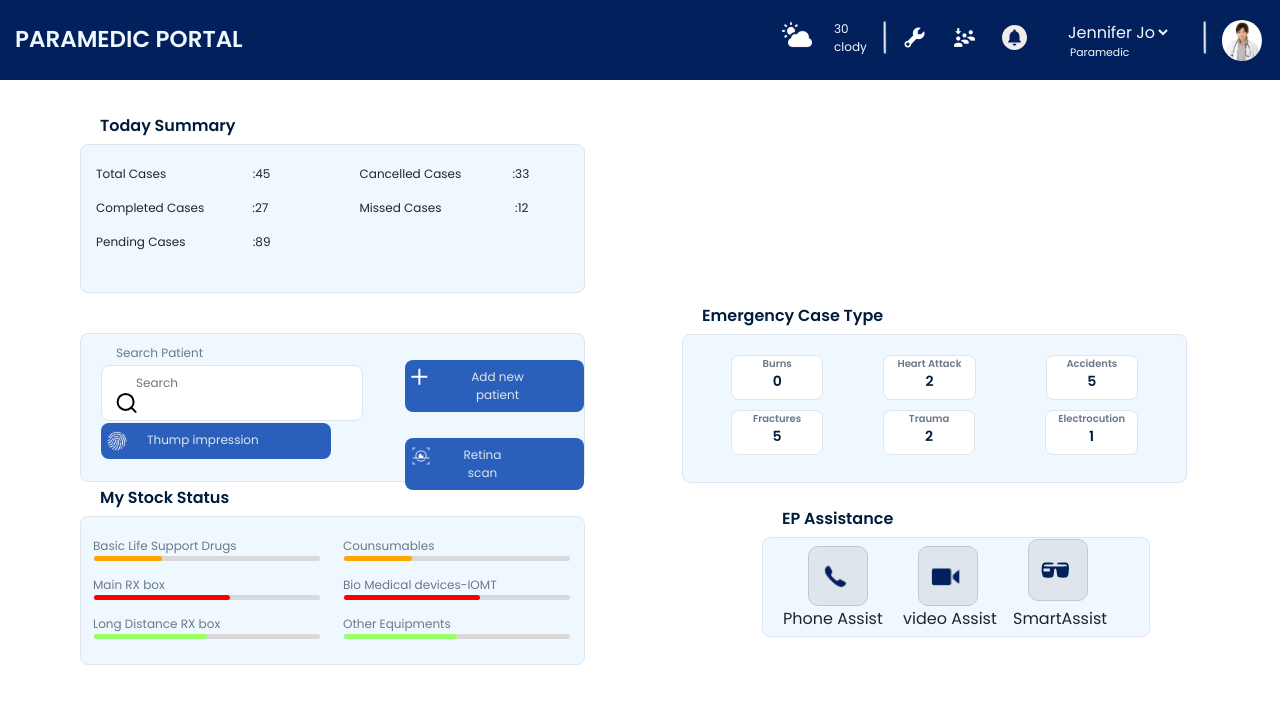
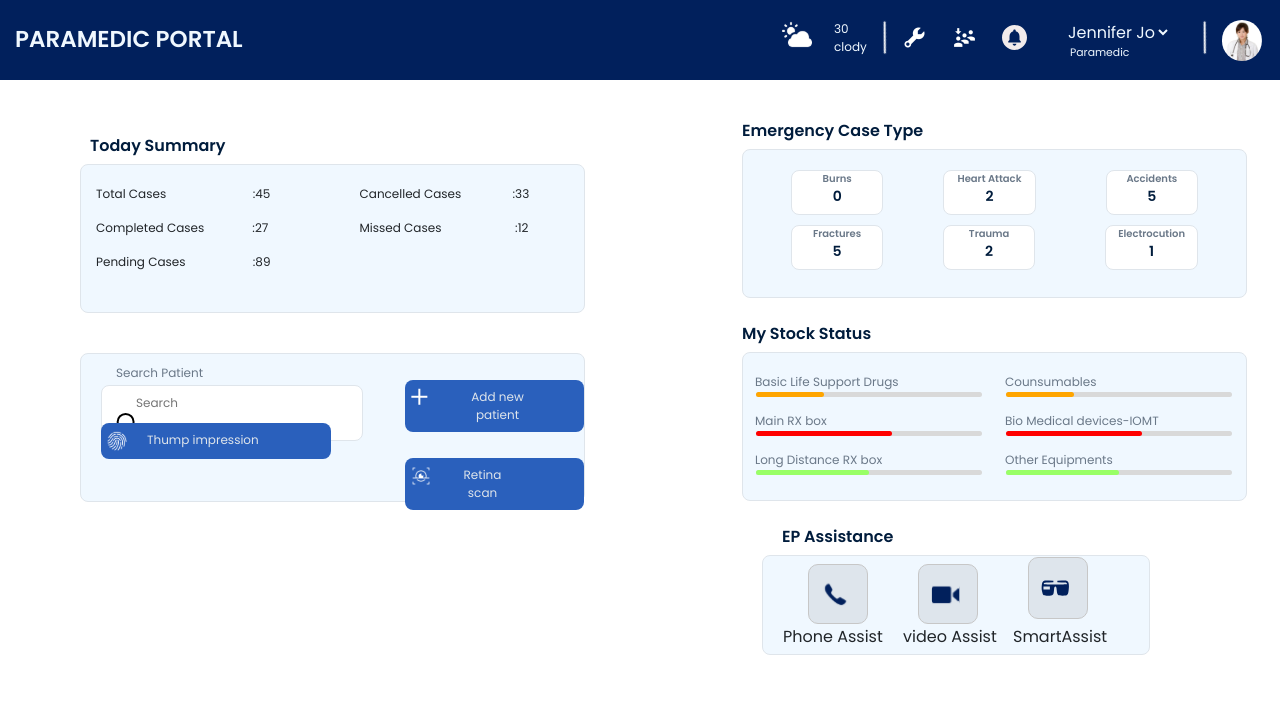
Before and after one commit to DeepanRajG/ainqa-med, a React (Create React App) app: page /ainqa-med/landing in a window 1280 px wide. Shown: the top 704 px of the page. Built offline with nearby package versions, Linux system fonts and the light colour scheme.

Commit message:
landing align

```diff
--- a/src/css/landing.css
+++ b/src/css/landing.css
@@ -44,7 +44,7 @@ header {
   font-size: 8px;
 
   background-color: aliceblue;
-  margin-left: 80px;
+  margin-left: 90px;
   border: 1px solid #DFE5EB;
 
 
@@ -71,8 +71,8 @@ header {
 #stock {
   color: #001C3C;
   margin: 0px;
-  margin-top: 10px;
-  margin-left: 100px;
+  margin-top: 30px;
+  margin-left: 90px;
   font-weight: bold;
   position: relative;
   bottom:6px;
@@ -187,7 +187,7 @@ font-size: 12px;
   font-size: 8px;
 
   background-color: aliceblue;
-  margin-left: 30px;
+  margin-left: 90px;
 
   border: 1px solid #DFE5EB;
 }
@@ -358,8 +358,8 @@ font-size: 12px;
  #stock1 {
   color: #001C3C;
   margin: 0px;
-  margin-top: 200px;
-  margin-left: 50px;
+  margin-top: 15px;
+  margin-left: 90px;
   font-weight: bold;
   position: relative;
   bottom: 6px;
--- a/src/script/Landing.js
+++ b/src/script/Landing.js
@@ -129,26 +129,7 @@ function App() {
             </Row>
 
           </Col>
-          <p id="stock">My Stock Status</p>
-          <Row className='scan'>
-            <div id="prog">
-              <p id="progtext1">Basic Life Support Drugs</p>
-              <Progressbar bgcolor="orange" progress='30' height={10} />
-              <p id="progtext">Main RX box</p>
-              <Progressbar bgcolor="red" progress='60' height={10} />
-              <p id="progtext">Long Distance RX box</p>
-              <Progressbar bgcolor="#99ff66" progress='50' height={10} />
-            </div>
-            <div id="prog">
-              <p id="progtext1">Counsumables </p>
-              <Progressbar bgcolor="orange" progress='30' height={10} />
-              <p id="progtext">Bio Medical devices-IOMT</p>
-              <Progressbar bgcolor="red" progress='60' height={10} />
-              <p id="progtext">Other Equipments</p>
-              <Progressbar bgcolor="#99ff66" progress='50' height={10} />
-            </div>
 
-          </Row>
 
         </Col>
         <Col id="right" >
@@ -184,6 +165,26 @@ function App() {
             </form>
 
           </Col>
+          <p id="stock">My Stock Status</p>
+          <Row className='scan'>
+            <div id="prog">
+              <p id="progtext1">Basic Life Support Drugs</p>
+              <Progressbar bgcolor="orange" progress='30' height={10} />
+              <p id="progtext">Main RX box</p>
+              <Progressbar bgcolor="red" progress='60' height={10} />
+              <p id="progtext">Long Distance RX box</p>
+              <Progressbar bgcolor="#99ff66" progress='50' height={10} />
+            </div>
+            <div id="prog">
+              <p id="progtext1">Counsumables </p>
+              <Progressbar bgcolor="orange" progress='30' height={10} />
+              <p id="progtext">Bio Medical devices-IOMT</p>
+              <Progressbar bgcolor="red" progress='60' height={10} />
+              <p id="progtext">Other Equipments</p>
+              <Progressbar bgcolor="#99ff66" progress='50' height={10} />
+            </div>
+
+          </Row>
           <p id="stock2">EP Assistance</p>
           <Col className='epas'>
 
```
